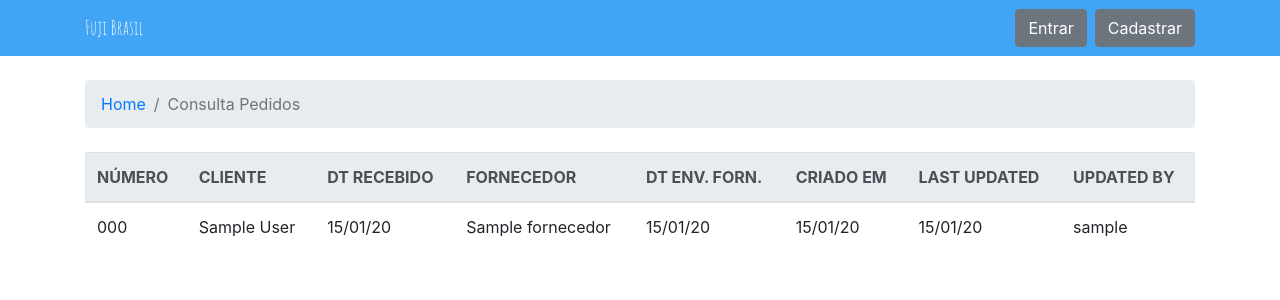
After one commit to troublie/fdb_development, a Django app: page /lista_pedido/ in a window 1280 px wide. The commit adds this page. Shown: the top 300 px of the page. Run offline with Django 3.2, Linux system fonts and the light colour scheme; tables that the repository leaves empty hold one stand-in row (values such as "Sample post"); some libraries are stand-ins or nearby versions.

Commit message:
Display PO's parcialmente ok

```diff
--- a/myproject/fuji/views.py
+++ b/myproject/fuji/views.py
@@ -1,7 +1,7 @@
 from django.contrib.auth.models import User
 from django.http import Http404
 from django.shortcuts import render, get_object_or_404, redirect
-from .models import Item
+from .models import Item, Order
 from .forms import NewOrderForm
 from django.contrib.auth.decorators import login_required
 
@@ -36,3 +36,7 @@ def cadastro_pedido(request):
     else:
         form = NewOrderForm()
     return render(request, 'cadastro_pedido.html', {'form': form})
+
+def lista_pedido(request):
+    orders = Order.objects.all()
+    return render(request, "lista_pedido.html", {'orders': orders})
--- a/myproject/myproject/urls.py
+++ b/myproject/myproject/urls.py
@@ -28,6 +28,7 @@ urlpatterns = [
     url(r'^consulta_pn/', views.consulta_pn, name='consulta_pn'),
     url(r'^admin/', admin.site.urls),
     url(r'^cadastro_pedido/$', views.cadastro_pedido, name='cadastro_pedido'),
+    url(r'^lista_pedido/$', views.lista_pedido, name='lista_pedido'),
 
     url(r'^reset/$',
         auth_views.PasswordResetView.as_view(
--- a/myproject/templates/home.html
+++ b/myproject/templates/home.html
@@ -8,4 +8,5 @@
 {% block content %}
 <p><a href="{% url 'consulta_pn' %}">Consulta part numbers</a></p>
 <p><a href="{% url 'cadastro_pedido' %}">Cadastro de PO</a> </p>
+<p><a href="{% url 'lista_pedido' %}">Consulta PO's</a> </p>
 {% endblock %}
--- /dev/null
+++ b/myproject/templates/lista_pedido.html
@@ -0,0 +1,36 @@
+{% extends 'base.html' %}
+{% block breadcrumb %}
+        <li class="breadcrumb-item"><a href="{% url 'home' %}">Home</a></li>
+        <li class="breadcrumb-item active">Consulta Pedidos</li>
+{% endblock %}
+
+{% block content %}
+    <table class="table table-hover">
+        <thead class="thead-light">
+        <tr>
+            <th>NÚMERO</th>
+            <th>CLIENTE</th>
+            <th>DT RECEBIDO</th>
+            <th>FORNECEDOR</th>
+            <th>DT ENV. FORN.</th>
+            <th>CRIADO EM</th>
+            <th>LAST UPDATED
+            <th>UPDATED BY</th>
+        </tr>
+        </thead>
+        <tbody>
+        {% for order in orders %}
+        <tr>
+            <td>{{ order.number }}</td>
+            <td>{{ order.customer }}</td>
+            <td>{{ order.received_date|date:"d/m/y" }}</td>
+            <td>{{ order.fornecedor }}</td>
+            <td>{{ order.date_sent_vendor|date:"d/m/y" }}</td>
+            <td>{{ order.created_at|date:"d/m/y" }}</td>
+            <td>{{ order.last_update|date:"d/m/y" }}</td>
+            <td>{{ order.updated_by }}</td>
+        </tr>
+        {% endfor %}
+        </tbody>
+    </table>
+{% endblock %}
```
Also changed, not shown: myproject/fuji/tests/test_views.py (+2 -2 lines).
